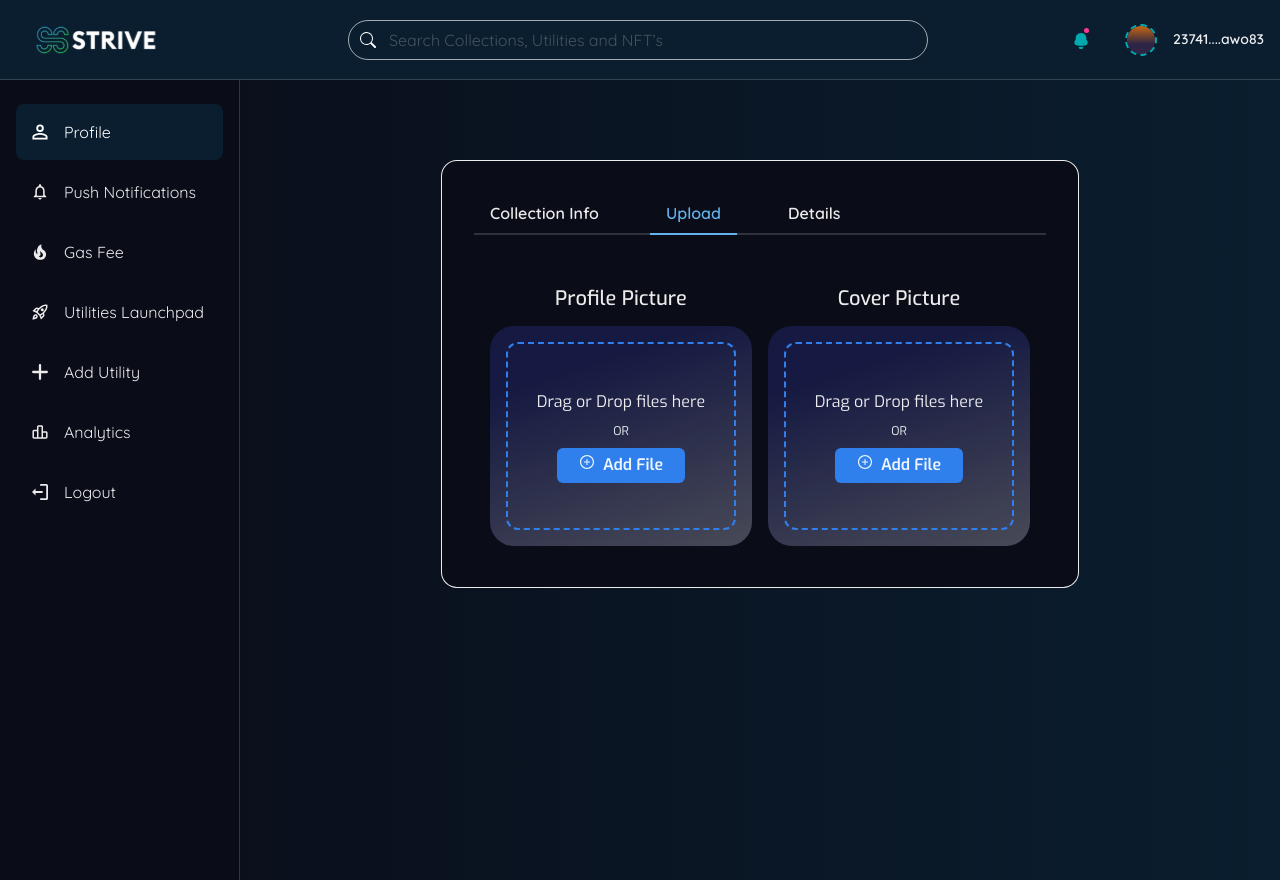
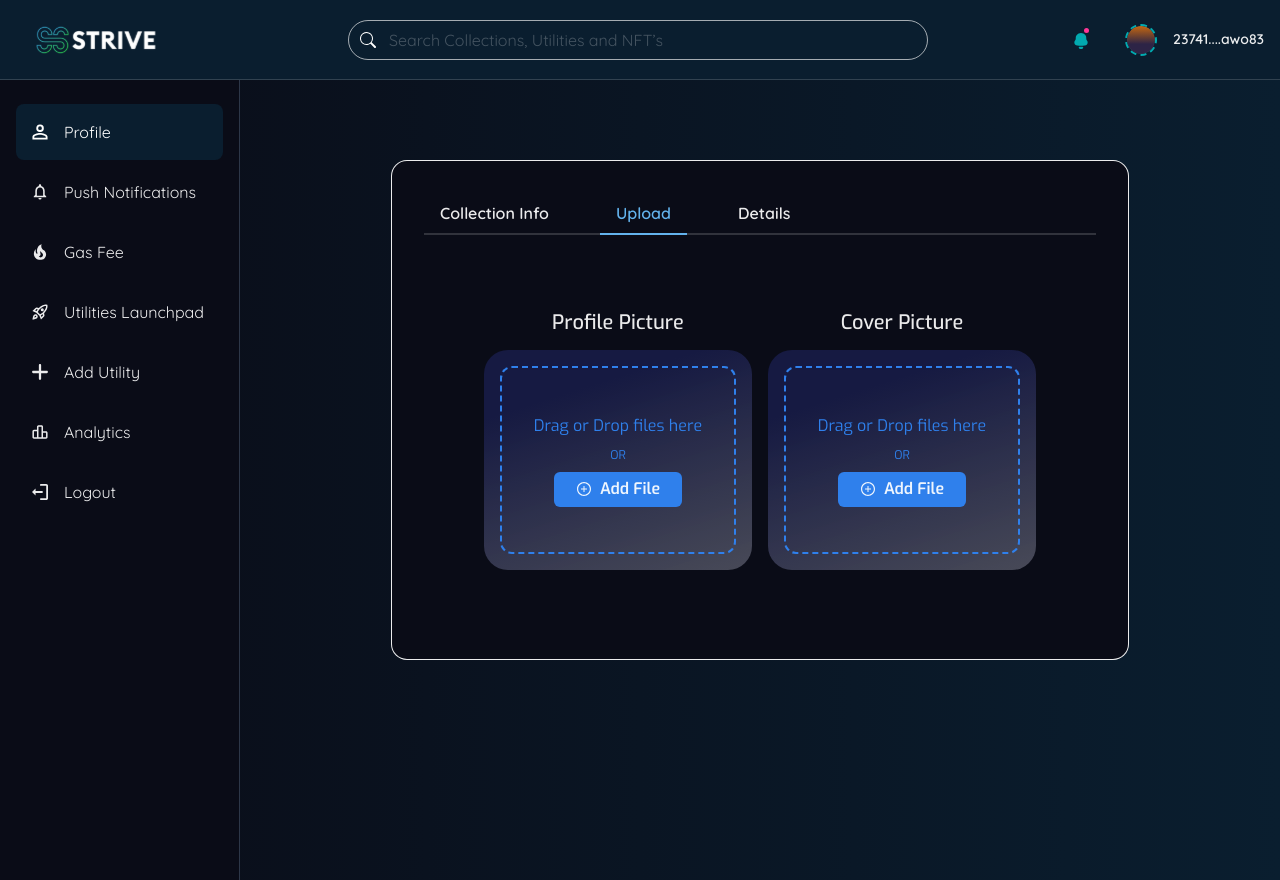
Before and after one commit to lazyfuhrer/strive-network-task, a Next.js app: page / in a window 1280 px wide. Both pictures are taken after a click on the tab "Upload". Built offline with nearby package versions, Linux system fonts and the light colour scheme.

Commit message:
fix: fixed index page

```diff
--- a/src/pages/index.tsx
+++ b/src/pages/index.tsx
@@ -9,8 +9,8 @@ export default function Home() {
     <>
       <Flex justify={'center'} p={20}>
       <Tabs
-        w={'638px'}
-        h={'full'}
+        w={'738px'}
+        minH={'500px'}
         bg={'rgba(10, 12, 23, 1)'}
         border={'1px'}
         borderRadius={'16px'}
@@ -43,7 +43,7 @@ export default function Home() {
               />
             </FormControl>
           </TabPanel>
-          <TabPanel mt={{base: '0', md: '10'}}>
+          <TabPanel mt={{base: '0', md: '16'}}>
             <main className={exo.className}>
             <Flex
               mt={{ base: '12', md: '0' }}
@@ -83,10 +83,10 @@ export default function Home() {
                   borderRadius="24px"
                   padding="16px"
                 >
-                  <Center flexDirection={"column"} w={{ base: '100%', md: '100%' }} h="250px" borderRadius={'12px'} border="2px dashed rgba(47, 128, 236, 1)">
-                    <Text mb={2} fontSize={{ base: '12px', md: '16px' }}>Drag or Drop files here</Text>
-                    <Text mb={2} fontSize={{ base: '10px', md: '12px' }}>OR</Text>
-                    <Button fontSize={{ base: '12px', md: '16px' }} variant="unstyled" bg={'rgba(47, 128, 236, 1)'} leftIcon={<AiOutlinePlusCircle />} w={{ base: '90px', md: '128px' }} h={{ base: '25px', md: '35px' }}>Add File</Button>
+                  <Center  flexDirection={"column"} w={{ base: '100%', md: '100%' }} h="250px" borderRadius={'12px'} border="2px dashed rgba(47, 128, 236, 1)">
+                    <Text mb={2} fontSize={{ base: '12px', md: '16px' }} color={'rgba(47, 128, 236, 1)'}>Drag or Drop files here</Text>
+                    <Text mb={2} fontSize={{ base: '10px', md: '12px' }} color={'rgba(47, 128, 236, 1)'}>OR</Text>
+                    <Button display="flex" alignItems={'center'} fontSize={{ base: '12px', md: '16px' }} variant="unstyled" bg={'rgba(47, 128, 236, 1)'} leftIcon={<AiOutlinePlusCircle />} w={{ base: '90px', md: '128px' }} h={{ base: '25px', md: '35px' }}>Add File</Button>
                   </Center>
                 </Box>
               </Box>
@@ -122,9 +122,9 @@ export default function Home() {
                   padding="16px"
                 >
                   <Center flexDirection={"column"} w={{ base: '100%', md: '100%' }} h="250px" borderRadius={'12px'} border="2px dashed rgba(47, 128, 236, 1)">
-                    <Text mb={2} fontSize={{ base: '12px', md: '16px' }}>Drag or Drop files here</Text>
-                    <Text mb={2} fontSize={{ base: '10px', md: '12px' }}>OR</Text>
-                    <Button fontSize={{ base: '12px', md: '16px' }} variant="unstyled" bg={'rgba(47, 128, 236, 1)'} leftIcon={<AiOutlinePlusCircle />} w={{ base: '90px', md: '128px' }} h={{ base: '25px', md: '35px' }}>Add File</Button>
+                    <Text mb={2} fontSize={{ base: '12px', md: '16px' }} color={'rgba(47, 128, 236, 1)'}>Drag or Drop files here</Text>
+                    <Text mb={2} fontSize={{ base: '10px', md: '12px' }} color={'rgba(47, 128, 236, 1)'}>OR</Text>
+                    <Button display="flex" alignItems={'center'}  fontSize={{ base: '12px', md: '16px' }} variant="unstyled" bg={'rgba(47, 128, 236, 1)'} leftIcon={<AiOutlinePlusCircle/>} w={{ base: '90px', md: '128px' }} h={{ base: '25px', md: '35px' }}>Add File</Button>
                   </Center>
                 </Box>
               </Box>
```
